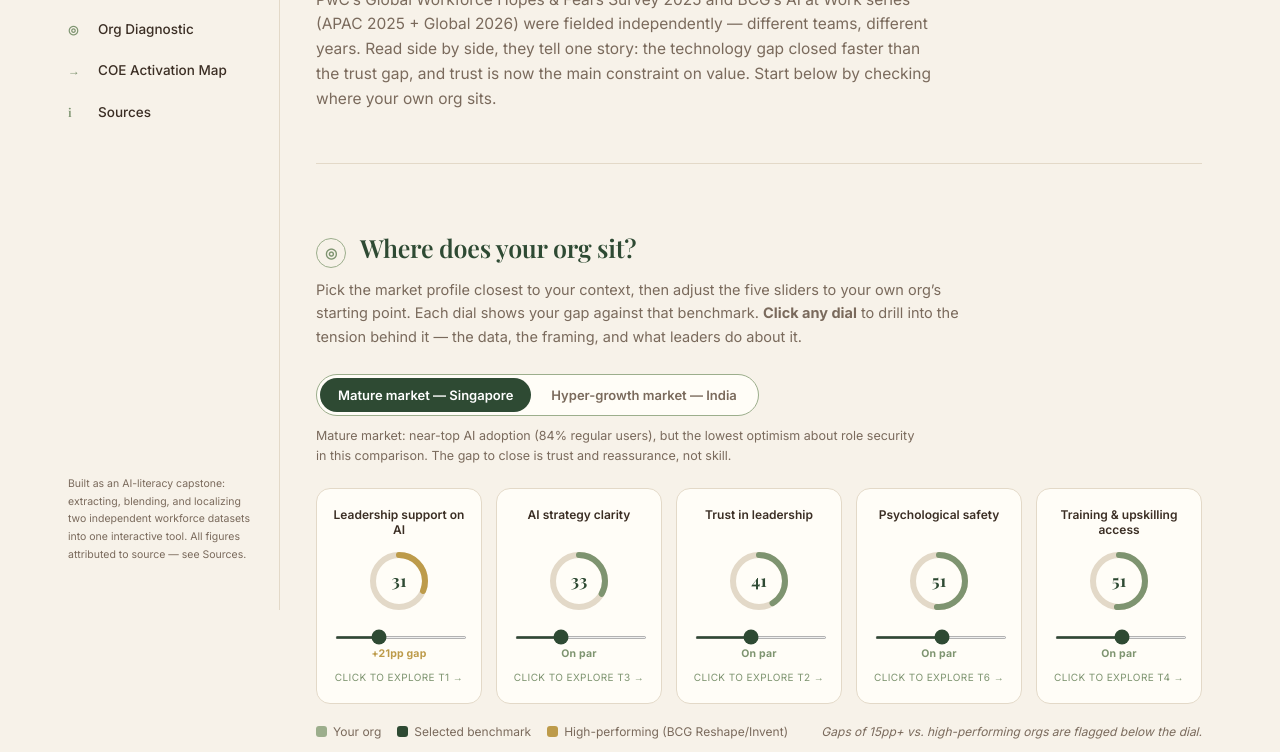
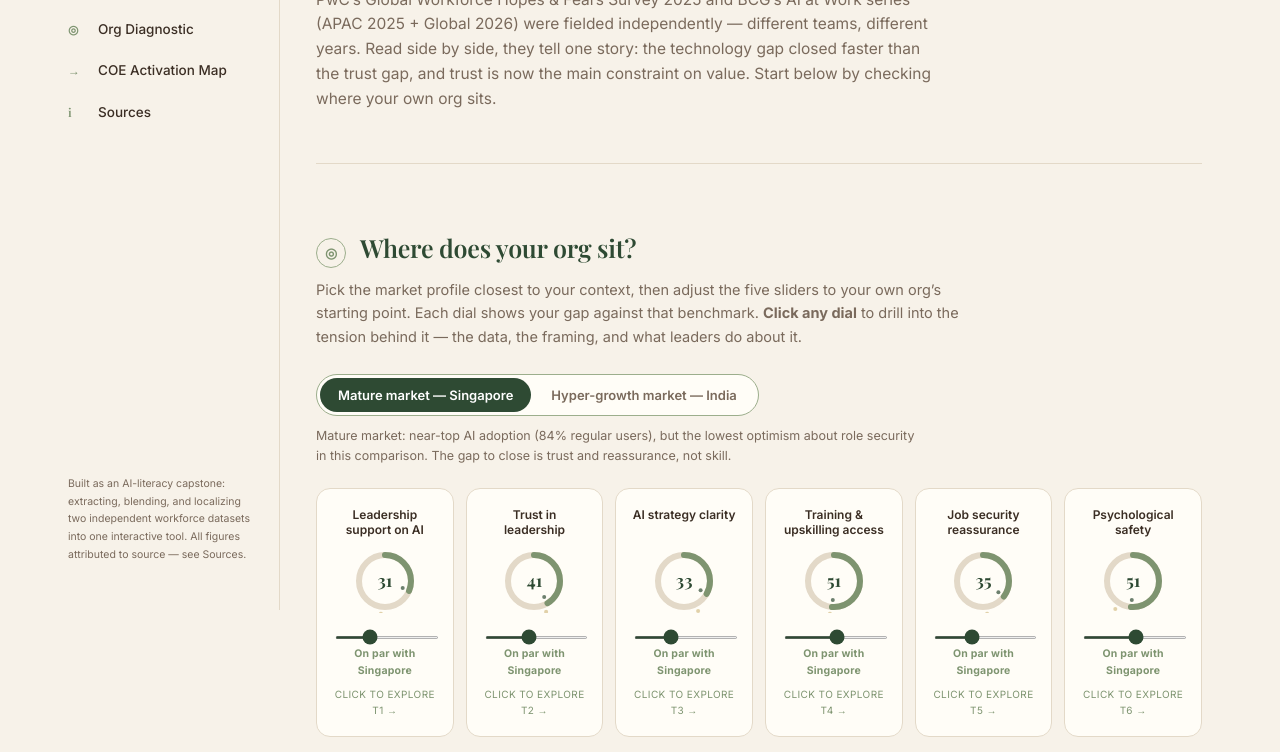
Before and after one commit to ellecheng/aiworkforce-dashboard, a plain HTML site: page index.html in a window 1280 px wide. Shown: the part 190-942 px from the top of the page. Drawn offline with nearby package versions, Linux system fonts and the light colour scheme; a web font is replaced by a local one.

Commit message:
fixed sequence of T1->T6

```diff
--- a/index.html
+++ b/index.html
@@ -118,10 +118,11 @@
 
   /* ====== DIAGNOSTIC DIAL GRID ====== */
   .dial-grid{
-    display:grid; grid-template-columns:repeat(5,1fr); gap:14px; margin-bottom:10px;
+    display:grid; grid-template-columns:repeat(6,1fr); gap:12px; margin-bottom:10px;
   }
-  @media (max-width:880px){ .dial-grid{grid-template-columns:repeat(2,1fr);} }
-  @media (max-width:480px){ .dial-grid{grid-template-columns:1fr;} }
+  @media (max-width:980px){ .dial-grid{grid-template-columns:repeat(3,1fr);} }
+  @media (max-width:600px){ .dial-grid{grid-template-columns:repeat(2,1fr);} }
+  @media (max-width:380px){ .dial-grid{grid-template-columns:1fr;} }
   .dial{
     background:var(--card); border:1px solid var(--line); border-radius:var(--radius);
     padding:18px 16px; text-align:center; cursor:pointer;
@@ -288,9 +289,9 @@
 
       <div class="legend">
         <span><span class="dot" style="background:#9CAE8C"></span>Your org</span>
-        <span><span class="dot" style="background:#2E4A33"></span>Selected benchmark</span>
-        <span><span class="dot" style="background:#BD9B4A"></span>High-performing (BCG Reshape/Invent)</span>
-        <span style="margin-left:auto; font-style:italic;">Gaps of 15pp+ vs. high-performing orgs are flagged below the dial.</span>
+        <span><span class="dot" style="background:#2E4A33"></span>Selected market average (inner tick)</span>
+        <span><span class="dot" style="background:#BD9B4A; opacity:0.6;"></span>High-performing reference (outer tick, BCG Reshape/Invent)</span>
+        <span style="margin-left:auto; font-style:italic;">Gaps of 10pp+ vs. the selected market average are flagged below each dial.</span>
       </div>
 
       <div id="tension-details"></div>
@@ -330,12 +331,14 @@
         Figures are quoted as published. Where a chart value was read visually from a source PDF rather than
         stated in body text, it is marked with &ldquo;~&rdquo;. The benchmark values used in the diagnostic
         dials above are mapped onto a common 0&ndash;100 scale by theme, since the two surveys use different
-        question wording &mdash; this mapping, the 15-point gap threshold, and the behaviour/COE recommendations
-        are an editorial framework built for this dashboard, not a statistical finding from either report.
-        Treat the diagnostic as a starting structure for a real internal pulse survey, not a substitute for one.
-        This dashboard was built as a hands-on AI-literacy exercise: extracting findings from four source
-        documents, identifying cross-report themes, and translating them into a leadership-behaviour and
-        regional-activation framework using Claude.
+        question wording. Gaps are flagged at 10 percentage points or more against the selected market&rsquo;s
+        own average (Singapore or India); the BCG &ldquo;high-performing&rdquo; (Reshape/Invent) benchmark is
+        shown only as a faint reference tick on each dial, not as the basis for flagging. This mapping, the
+        10-point threshold, and the behaviour/COE recommendations are an editorial framework built for this
+        dashboard, not a statistical finding from either report. Treat the diagnostic as a starting structure
+        for a real internal pulse survey, not a substitute for one. This dashboard was built as a hands-on
+        AI-literacy exercise: extracting findings from four source documents, identifying cross-report themes,
+        and translating them into a leadership-behaviour and regional-activation framework using Claude.
       </div>
     </section>
 
@@ -346,14 +349,15 @@
 (function(){
 
   // ---------- DATA ----------
-  const dims = ['support','clarity','trust','safety','training'];
+  const dims = ['support','trust','clarity','training','reassurance','safety'];
 
   const dimMeta = {
-    support:  {label:'Leadership support on AI', tnum:'T1', tension:'tensions outran enablement'},
-    clarity:  {label:'AI strategy clarity', tnum:'T3', tension:'strategy beats tools'},
-    trust:    {label:'Trust in leadership', tnum:'T2', tension:'trust as a multiplier'},
-    safety:   {label:'Psychological safety', tnum:'T6', tension:'joy/strain & governance gap'},
-    training: {label:'Training & upskilling access', tnum:'T4', tension:'skills anxiety is structural'}
+    support:     {label:'Leadership support on AI', tnum:'T1', tension:'tensions outran enablement'},
+    trust:       {label:'Trust in leadership', tnum:'T2', tension:'trust as a multiplier'},
+    clarity:     {label:'AI strategy clarity', tnum:'T3', tension:'strategy beats tools'},
+    training:    {label:'Training & upskilling access', tnum:'T4', tension:'skills anxiety is structural'},
+    safety:      {label:'Psychological safety', tnum:'T6', tension:'joy/strain & governance gap'},
+    reassurance: {label:'Job security reassurance', tnum:'T5', tension:'APAC paradox'}
   };
 
   // Benchmark sets per market, scaled 0-100 by theme (see Sources note)
@@ -361,17 +365,17 @@
     sg: {
       label: 'Singapore',
       context: 'Mature market: near-top AI adoption (84% regular users), but the lowest optimism about role security in this comparison. The gap to close is trust and reassurance, not skill.',
-      values: {support:31, clarity:33, trust:41, safety:51, training:51}
+      values: {support:31, clarity:33, trust:41, safety:51, training:51, reassurance:35}
     },
     in: {
       label: 'India',
       context: 'Hyper-growth market: highest AI adoption and optimism in APAC (92% regular users, 65% emerging-economy optimism), but BCG flags thinner Reshape/Invent investment and governance relative to scale.',
-      values: {support:46, clarity:38, trust:46, safety:55, training:48}
+      values: {support:46, clarity:38, trust:46, safety:55, training:48, reassurance:55}
     }
   };
-  const high = {support:52, clarity:43, trust:44, safety:59, training:52};
+  const high = {support:52, clarity:43, trust:44, safety:59, training:52, reassurance:48};
 
-  const yourOrg = {support:31, clarity:33, trust:41, safety:51, training:51};
+  const yourOrg = {support:31, clarity:33, trust:41, safety:51, training:51, reassurance:35};
 
   // ---------- TENSION CONTENT ----------
   const tensions = {
@@ -414,6 +418,14 @@
       pwc:{q:'Only 51% of non-managers feel they have the L&D they need', a:'vs. 72% of senior executives — and those who feel supported to upskill are 73% more motivated.'},
       bcg:{q:'88% expect major upskilling needs; 36% feel trained', a:'Identical to 2025. 47% say their role has shifted toward managing/directing AI rather than doing the work.'},
       lead:'More training hours on the same role definition won\u2019t close this. Redesign the role first, then build the pathway.'
+    },
+    reassurance: {
+      tnum:'T5',
+      title:'The APAC paradox: highest adoption, highest fear',
+      insight:'APAC workers are using AI more than almost anyone — and worrying about their jobs more than almost anyone, at every level of seniority. Adoption and reassurance are not the same lever.',
+      pwc:{q:'In Singapore, only 35% are optimistic about their role\u2019s future', a:'vs. 53% globally — despite daily GenAI use (31%) running well above the global average.'},
+      bcg:{q:'52% of APAC workers fear losing their job to AI in 10 years', a:'vs. 41% globally — consistent across frontline staff (+17pp), managers (+9pp), and leaders (+7pp). India runs more optimistic than Singapore on this specific measure.'},
+      lead:'"They\u2019re already using it, so they must feel fine about it" is the wrong read in APAC. Job security needs its own explicit message, separate from AI capability messaging — and that message should differ by market, not be copy-pasted regionally.'
     }
   };
 
@@ -439,15 +451,21 @@
     const bench = benchmarks[market].values;
     dims.forEach(d=>{
       const v = yourOrg[d];
-      const gap = high[d] - v;
       const pct = Math.max(0, Math.min(100, v));
+      const benchVal = bench[d];
+      const gap = v - benchVal; // signed: positive = above market avg, negative = below
+      const absGap = Math.abs(gap);
+      const flagged = absGap >= 10;
+      const gapLabel = flagged
+        ? (gap > 0 ? `+${absGap}pp vs ${benchmarks[market].label}` : `\u2212${absGap}pp vs ${benchmarks[market].label}`)
+        : `On par with ${benchmarks[market].label}`;
       const div = document.createElement('div');
       div.className = 'dial' + (activeDim===d ? ' active' : '');
       div.innerHTML = `
         <div class="dname">${dimMeta[d].label}</div>
-        <div class="dring">${ringSVG(pct, gap)}<div class="dval">${pct}</div></div>
+        <div class="dring">${ringSVG(pct, flagged, benchVal, high[d])}<div class="dval">${pct}</div></div>
         <input type="range" min="0" max="100" value="${v}" data-dim="${d}">
-        <div class="dgap ${gap<15?'ok':''}">${gap<15 ? 'On par' : '+'+gap+'pp gap'}</div>
+        <div class="dgap ${flagged?'':'ok'}">${gapLabel}</div>
         <div class="cta">Click to explore ${dimMeta[d].tnum} \u2192</div>
       `;
       div.addEventListener('click', (e)=>{
@@ -465,15 +483,23 @@
     });
   }
 
-  function ringSVG(pct, gap){
+  function ringSVG(pct, flagged, benchVal, highVal){
     const r=26, c=2*Math.PI*r;
     const off = c - (pct/100)*c;
-    const color = gap < 15 ? '#7E9470' : '#BD9B4A';
+    const color = flagged ? '#BD9B4A' : '#7E9470';
+    // faint high-performing reference tick on the outer edge
+    const hAngle = (highVal/100) * 2*Math.PI - Math.PI/2;
+    const hx = 32 + (r+7)*Math.cos(hAngle), hy = 32 + (r+7)*Math.sin(hAngle);
+    // market-average reference tick
+    const bAngle = (benchVal/100) * 2*Math.PI - Math.PI/2;
+    const bx = 32 + (r-7)*Math.cos(bAngle), by = 32 + (r-7)*Math.sin(bAngle);
     return `<svg width="64" height="64" viewBox="0 0 64 64">
       <circle cx="32" cy="32" r="${r}" fill="none" stroke="#E3D9C8" stroke-width="6"/>
       <circle cx="32" cy="32" r="${r}" fill="none" stroke="${color}" stroke-width="6"
         stroke-dasharray="${c}" stroke-dashoffset="${off}" stroke-linecap="round"
         transform="rotate(-90 32 32)"/>
+      <circle cx="${hx.toFixed(1)}" cy="${hy.toFixed(1)}" r="2" fill="#BD9B4A" opacity="0.45"/>
+      <circle cx="${bx.toFixed(1)}" cy="${by.toFixed(1)}" r="2" fill="#2E4A33" opacity="0.7"/>
     </svg>`;
   }
 
```
